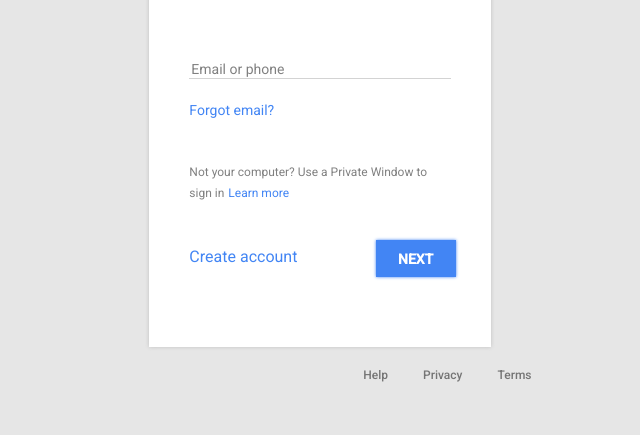
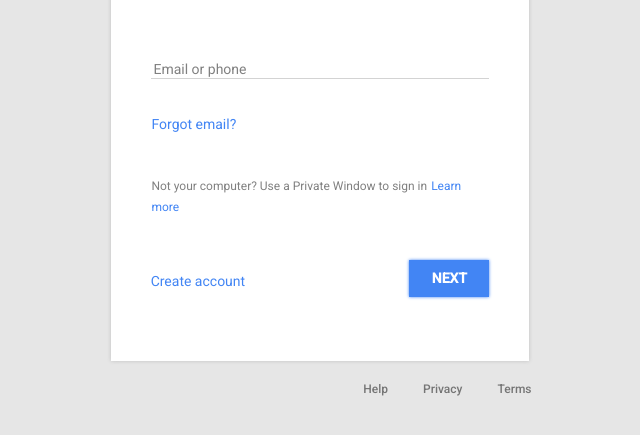
Before and after one commit to spogulis/Boogle, a plain HTML site: page login.html in a window 1280 px wide. Shown: the part 251-686 px from the top of the page, without its empty margins (320-960 px from the left). Drawn offline with Linux system fonts and the light colour scheme.

Commit message:
Fixed login page width after merge with acirulis fork

```diff
--- a/login.html
+++ b/login.html
@@ -34,7 +34,7 @@
             }
             #loginScreen {
                 position: relative;
-                width: 27%;
+                width: 33%;
                 margin: 0 auto;
                 padding: 2.5em;
                 background: white;
@@ -67,7 +67,7 @@
                 border: none;
                 border-bottom: 1px solid lightgrey;
                 color: grey;
-                margin: 0 0 1.5em 0;
+                margin: 0 0 2.5em 0;
             }
             #forgot {
                 font-family: 'Roboto', arial, sans-serif;
@@ -93,16 +93,16 @@
             }
             #createAccount {
                 position: absolute;
-                left: 2.5em;
+                left: 2.8em;
                 bottom: 5em;
                 font-weight: 400;
-                font-size: 16px;
+                font-size: 14px;
                 color: #4285F4;
             }
             #nextButton {
                 position: absolute;
-                right: 2.5em;
-                bottom: 5em;
+                right: 2.8em;
+                bottom: 4.6em;
                 font-family: roboto,arial,sans-serif;
                 color: #fff;
                 background: #4285F4;
```
